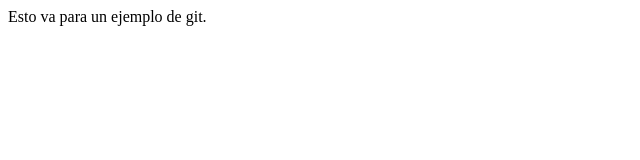
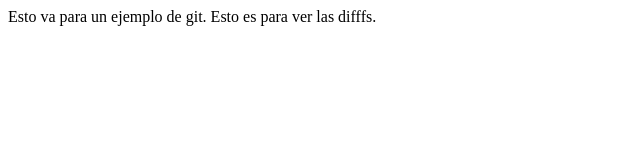
Before and after one commit to Demurest33/aprendiendo_git, a plain HTML site: page index.html in a window 1280 px wide. Shown: the whole page, without its empty margins (0-640 px from the left). Drawn offline with Linux system fonts and the light colour scheme.

Commit message:
cambio en el index

```diff
--- a/index.html
+++ b/index.html
@@ -8,5 +8,6 @@
 </head>
 <body>
     Esto va para un ejemplo de git.
+    Esto es para ver las difffs.
 </body>
 </html>
```
